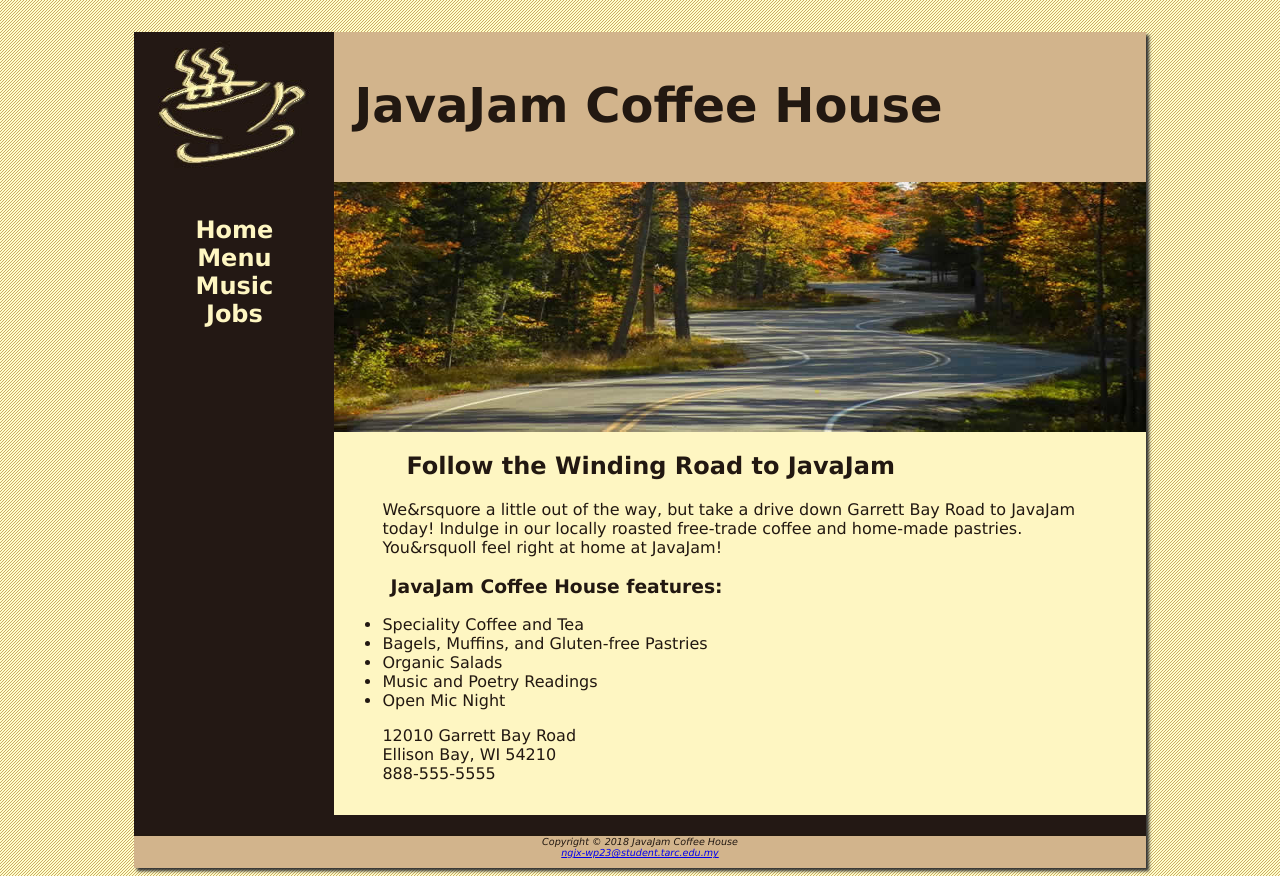
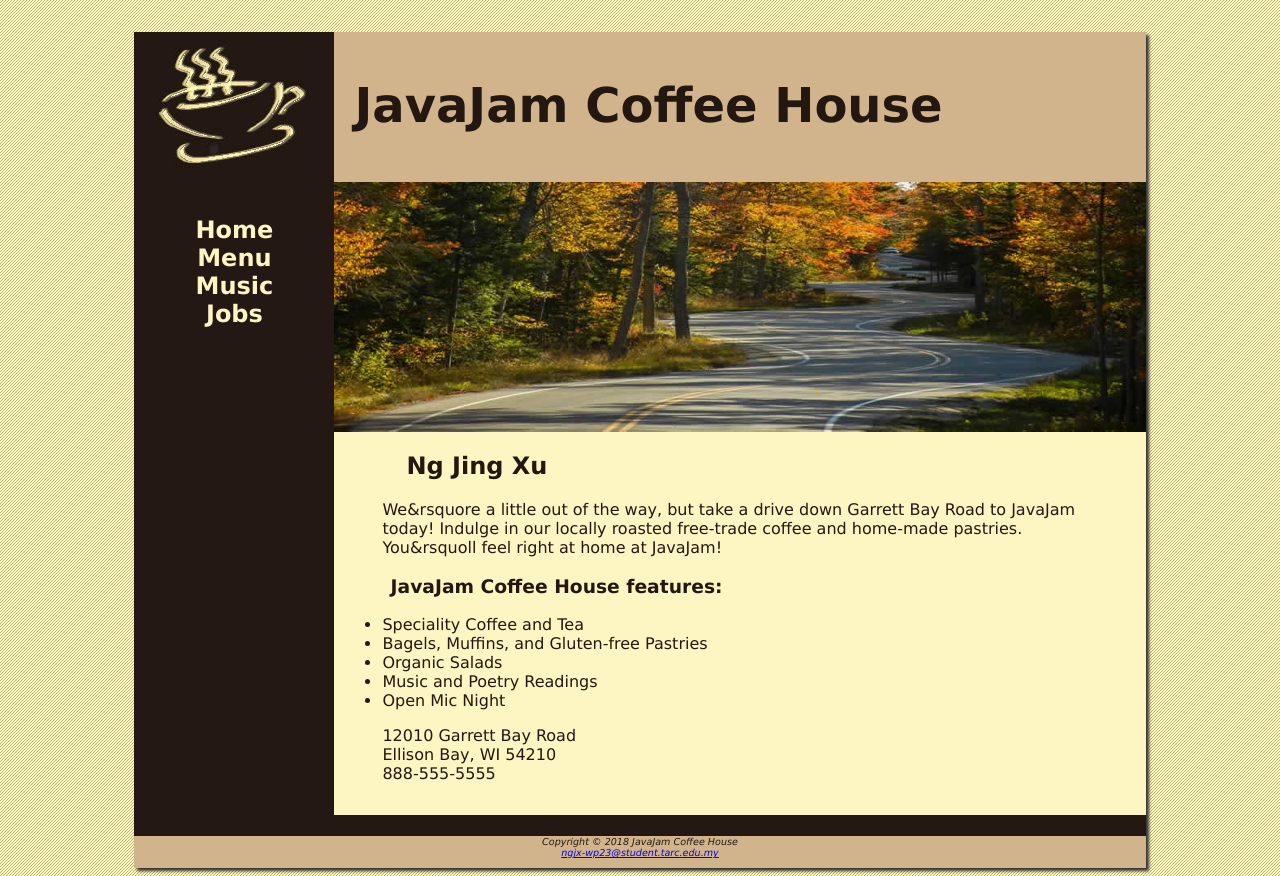
Before and after one commit to NgJingXu/Ng-Jing-Xu, a plain HTML site: page index.html in a window 1280 px wide. Drawn offline with Linux system fonts and the light colour scheme.

Commit message:
Update index.html

```diff
--- a/index.html
+++ b/index.html
@@ -25,7 +25,7 @@
             <!--
                 <img src="images/windingroad.jpg" alt="windingroad" width="" height="" align="right">
             -->
-            <h2>Follow the Winding Road to JavaJam</h2>
+            <h2>Ng Jing Xu</h2>
             <p>
             We&rsquore a little out of the way, but take a drive down Garrett Bay Road to JavaJam
             today! Indulge in our locally roasted free-trade coffee and home-made pastries.
```
